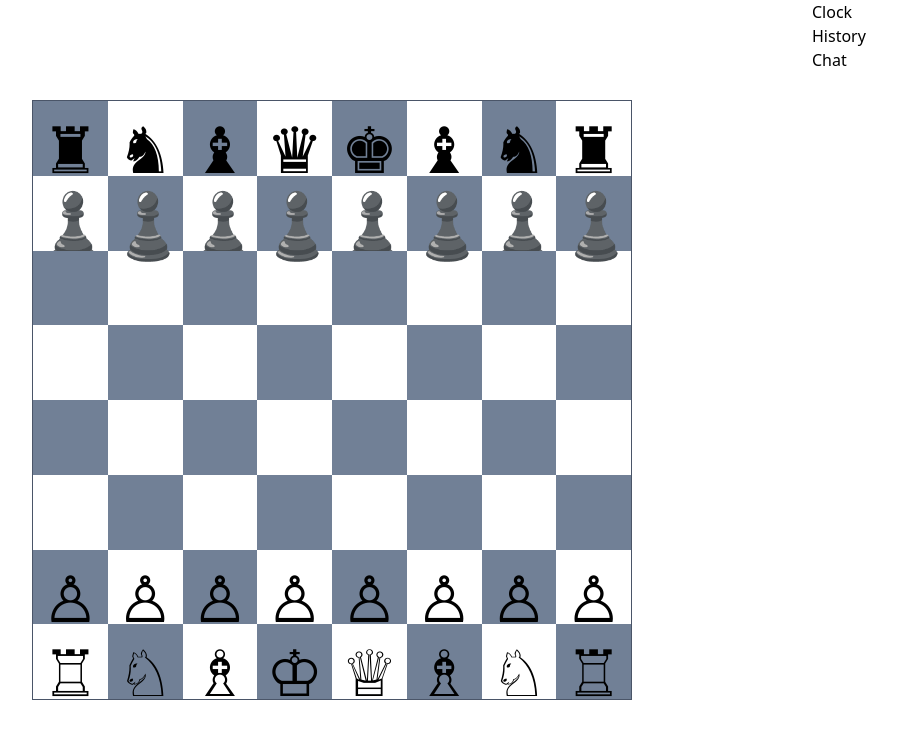
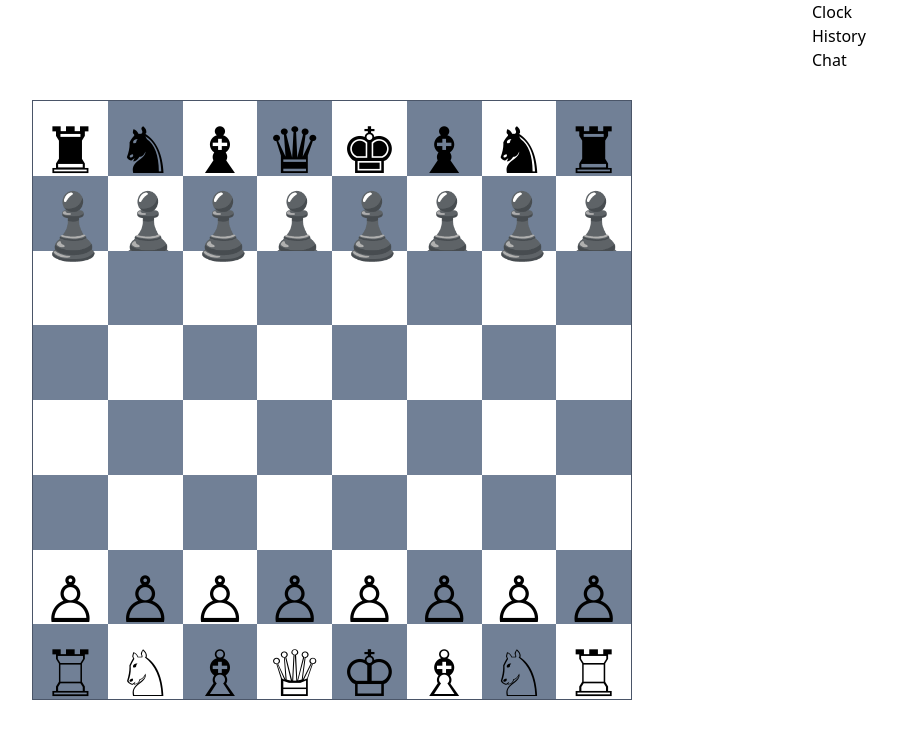
Before and after one commit to drewchandler/chess, a React (Create React App) app in the folder ui/: page / in a window 1280 px wide. Shown: the top 738 px of the page, without its empty margins (148-1045 px from the left). Built offline with nearby package versions, Linux system fonts and the light colour scheme.

Commit message:
Fix board orientation

```diff
--- a/ui/src/components/Square.tsx
+++ b/ui/src/components/Square.tsx
@@ -26,7 +26,7 @@ const sprites = [
 ];
 
 const Square: FunctionComponent<Props> = ({ index, piece }) => {
-  const isBlack = index % 2 === Math.floor(index / 8) % 2;
+  const isBlack = index % 2 !== Math.floor(index / 8) % 2;
   const content = piece && sprites[piece.player][piece.type];
 
   return (
--- a/ui/src/models/Game.ts
+++ b/ui/src/models/Game.ts
@@ -5,7 +5,7 @@ export enum PieceType {
   Rook = "ROOK",
   Queen = "QUEEN",
   King = "KING"
-};
+}
 
 export interface Piece {
   type: PieceType;
@@ -15,7 +15,7 @@ export interface Piece {
 export type Board = Array<Piece | undefined>;
 
 export interface Game {
-  board: Board
+  board: Board;
 }
 
 export const buildGame = (): Game => {
@@ -23,8 +23,8 @@ export const buildGame = (): Game => {
   board[0] = { type: PieceType.Rook, player: 0 };
   board[1] = { type: PieceType.Knight, player: 0 };
   board[2] = { type: PieceType.Bishop, player: 0 };
-  board[3] = { type: PieceType.Queen, player: 0 };
-  board[4] = { type: PieceType.King, player: 0 };
+  board[3] = { type: PieceType.King, player: 0 };
+  board[4] = { type: PieceType.Queen, player: 0 };
   board[5] = { type: PieceType.Bishop, player: 0 };
   board[6] = { type: PieceType.Knight, player: 0 };
   board[7] = { type: PieceType.Rook, player: 0 };
```
